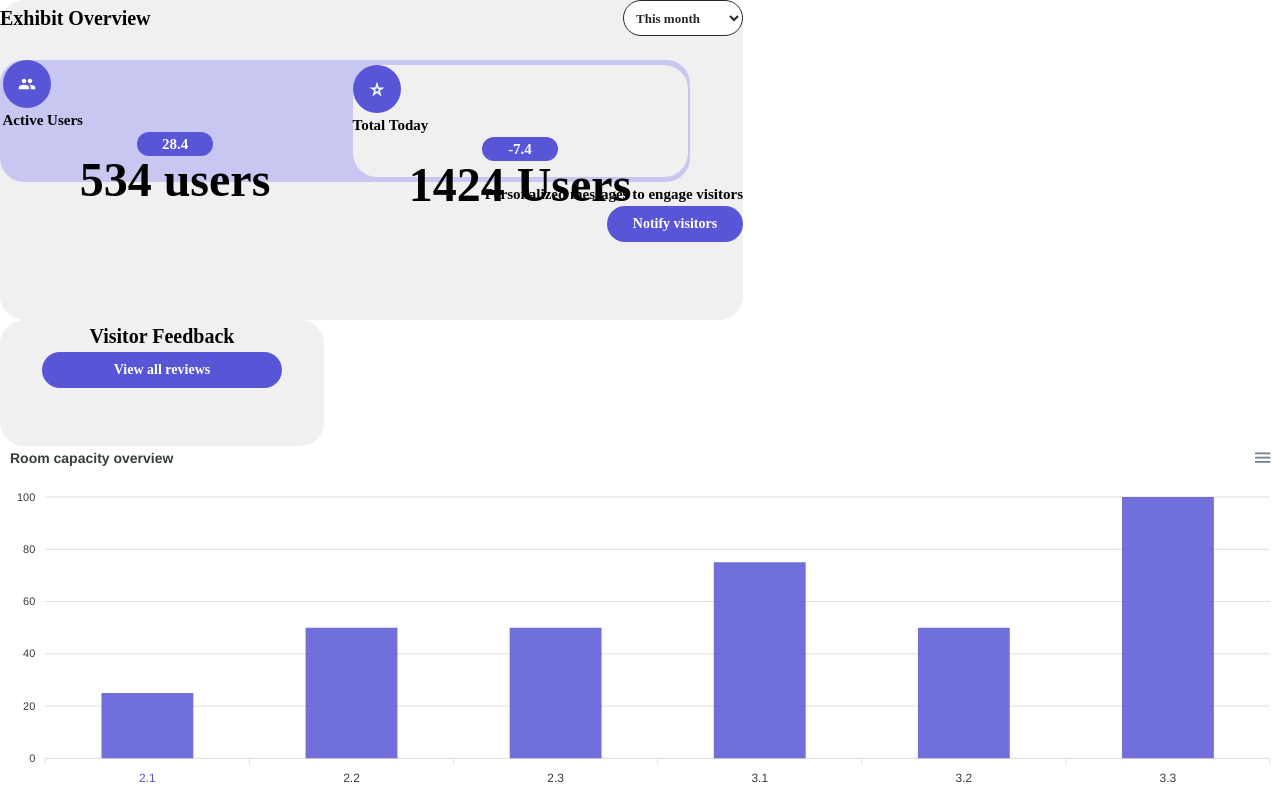
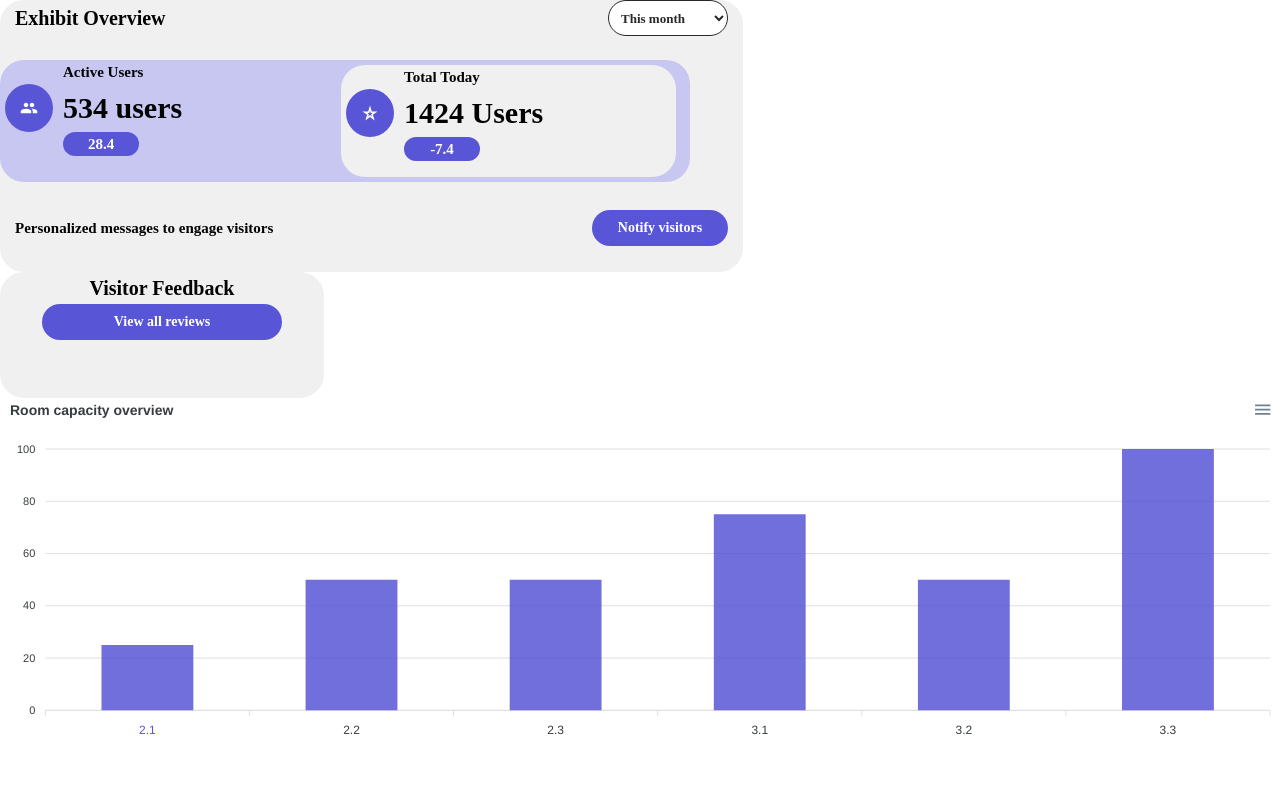
Before and after one commit to jculley01/MuseumMate, a React (Create React App) app in the folder code/dashboard/my-app/: page / in a window 1280 px wide. Built offline with nearby package versions, Linux system fonts and the light colour scheme.

Commit message:
exhibit overview card styled correctly

```diff
--- a/code/dashboard/my-app/src/App.js
+++ b/code/dashboard/my-app/src/App.js
@@ -1,4 +1,3 @@
-import logo from './logo.svg';
 import './App.css';
 import ExhibitOverview from './components/ExOverview/ExhibitOverview';
 import VisitorFeedLink from './components/VisFeed/VisitorFeedLink';
--- a/code/dashboard/my-app/src/components/ExOverview/ActiveCard.js
+++ b/code/dashboard/my-app/src/components/ExOverview/ActiveCard.js
@@ -2,14 +2,13 @@ import React from 'react';
 
 const styles = {
   Card: {
-    display: 'flex',
-    justifyContent: 'space-around',
-    top: '22.5rem',
-    left: '22.5rem',
-    width: '43.125rem',
-    height: '7.625rem',
+    top: '0',
+    left: '0',
+    width: '690px',
+    height: '122px',
     backgroundColor: '#c7c7f1',
-    borderRadius: '1.5rem',
+    borderRadius: '24px',
+    position: 'absolute', // Positioning within the container
   },
 };
 
--- a/code/dashboard/my-app/src/components/ExOverview/ActiveIcon.js
+++ b/code/dashboard/my-app/src/components/ExOverview/ActiveIcon.js
@@ -16,6 +16,7 @@ const styles = {
     color: '#ffffff',
     backgroundColor: '#5856d6',
     outline: 'none',
+    marginLeft: '5px'
   },
   Icon: {
     color: '#ffffff',
--- a/code/dashboard/my-app/src/components/ExOverview/BackCard.js
+++ b/code/dashboard/my-app/src/components/ExOverview/BackCard.js
@@ -5,7 +5,7 @@ const styles = {
     top: '16.5rem',
     left: '20.625rem',
     width: '46.4375rem',
-    height: '20rem',
+    height: '17rem',
     backgroundColor: '#f0f0f0',
     borderRadius: '24px',
   },
--- a/code/dashboard/my-app/src/components/ExOverview/ExhibitOverview.js
+++ b/code/dashboard/my-app/src/components/ExOverview/ExhibitOverview.js
@@ -18,37 +18,54 @@ const ExhibitOverview = ({ data }) => {
   const activeUsersPercentageChange = 28.4;
   const totalUsersToday = '1424 Users';
   const totalUsersTodayPercentageChange = -7.4;
-    const labelTotal='Total Today'
+  const labelTotal = 'Total Today';
 
   return (
     <BackCard>
-         <div className="card-header">
-          <CardTitle/>
-          <Dropdown/>
+      <div className="card-header" style={{ marginLeft: '15px', marginRight: '15px' }}>
+        <CardTitle style={{ marginLeft: '15px', marginRight: '15px', marginTop: '10px'}}/>
+        <Dropdown />
       </div>
+      <div style={{ display: 'flex', position: 'relative', paddingBottom: '130px' }}>
         <ActiveCard>
-          <div className="users-infoactive-users">
-            <ActiveIcon/>
-            <ActiveLabel/>
-            <PrecentChange label={activeUsersPercentageChange}/>
-            <UserTitles/>
-
+          <div className="users-infoactive-users" style={{ display: 'flex', alignItems: 'center' }}>
+            <div style={{ marginRight: '10px' }}>
+              <ActiveIcon />
             </div>
-          <TotalCard>
-            <TotalIcon/>
-            <ActiveLabel text={labelTotal}/>
-            <PrecentChange label={totalUsersTodayPercentageChange}/>
-            <UserTitles text={totalUsersToday}/>
-
-          </TotalCard>
+            <div style={{ display: 'flex', flexDirection: 'column', alignItems: 'flex-start', whiteSpace: 'nowrap' }}>
+              <ActiveLabel />
+              <UserTitles text={activeUsers + ' users'} />
+              <PrecentChange label={activeUsersPercentageChange} />
+            </div>
+          </div>
         </ActiveCard>
 
-        <div className="card-footer">
-          <FooterTitle/>
-          <NotiButton/>
+        <TotalCard>
+          <div className="total-users-info" style={{ display: 'flex', alignItems: 'center' }}>
+            <div style={{ marginRight: '10px' }}>
+              <TotalIcon />
             </div>
+            <div style={{ display: 'flex', flexDirection: 'column', alignItems: 'flex-start', whiteSpace: 'nowrap' }}>
+              <ActiveLabel text={labelTotal} />
+              <UserTitles text={totalUsersToday} />
+              <PrecentChange label={totalUsersTodayPercentageChange} />
+            </div>
+          </div>
+        </TotalCard>
+      </div>
+      <div className="card-footer" style={{
+        marginTop: '20px',
+        display: 'flex', // This makes the container a flex container.
+        alignItems: 'center', // This vertically centers the items.
+        justifyContent: 'space-between', // This pushes one item to the left and the other to the right.
+        marginLeft: '15px',
+        marginRight: '15px'
+      }}>
+        <FooterTitle />
+        <NotiButton />
+      </div>
+
     </BackCard>
-
   );
 };
 
--- a/code/dashboard/my-app/src/components/ExOverview/FooterTitle.js
+++ b/code/dashboard/my-app/src/components/ExOverview/FooterTitle.js
@@ -7,6 +7,7 @@ const styles = {
     fontFamily: 'Source Sans Pro',
     fontWeight: 600,
     lineHeight: '24px',
+    display: 'flex'
   },
 };
 
--- a/code/dashboard/my-app/src/components/ExOverview/NotiButton.js
+++ b/code/dashboard/my-app/src/components/ExOverview/NotiButton.js
@@ -18,6 +18,9 @@ const styles = {
     fontWeight: 700,
     lineHeight: '16px',
     outline: 'none',
+    display: 'flex',
+    justifyContent: 'center', // Centers content horizontally
+    alignItems: 'center', // Centers content vertically
   },
 };
 
--- a/code/dashboard/my-app/src/components/ExOverview/TotalCard.js
+++ b/code/dashboard/my-app/src/components/ExOverview/TotalCard.js
@@ -2,13 +2,15 @@ import React from 'react';
 
 const styles = {
   Card: {
-    top: '22.8125rem',
-    left: '44.375rem',
-    width: '20.9375rem',
-    height: '7rem',
-    backgroundColor: '#f0f0f0',
+    position: 'absolute',
+    right: '0', // Align to the right edge of the container
+    top: '0', // Optional: Adjust based on layout needs
+    width: '20.9375rem', // Your specified width
+    height: '7rem', // Your specified height
+    backgroundColor: '#f0f0f0', // Your specified background
     borderRadius: '24px',
-    marginTop: '0.7%',
+    marginTop: '5px',
+    marginRight: '67px'
   },
 };
 
--- a/code/dashboard/my-app/src/components/ExOverview/TotalIcon.js
+++ b/code/dashboard/my-app/src/components/ExOverview/TotalIcon.js
@@ -16,6 +16,7 @@ const styles = {
     color: '#ffffff',
     backgroundColor: '#5856d6',
     outline: 'none',
+    marginLeft: '5px'
   },
   Icon: {
     color: '#ffffff',
--- a/code/dashboard/my-app/src/components/ExOverview/UserTitles.js
+++ b/code/dashboard/my-app/src/components/ExOverview/UserTitles.js
@@ -11,15 +11,16 @@ const styles = {
 };
 
 const defaultProps = {
-  text: '534 users',
+  text: '534 Users',
 };
 
 const UserTitles = (props) => {
   return (
-    <div style={styles.Text}>
+    <div style={{ ...styles.Text, fontSize: '30px' }}>
       {props.text ?? defaultProps.text}
     </div>
   );
+
 };
 
 export default UserTitles;
```
Lines whose indentation alone changed are shown as unchanged.
